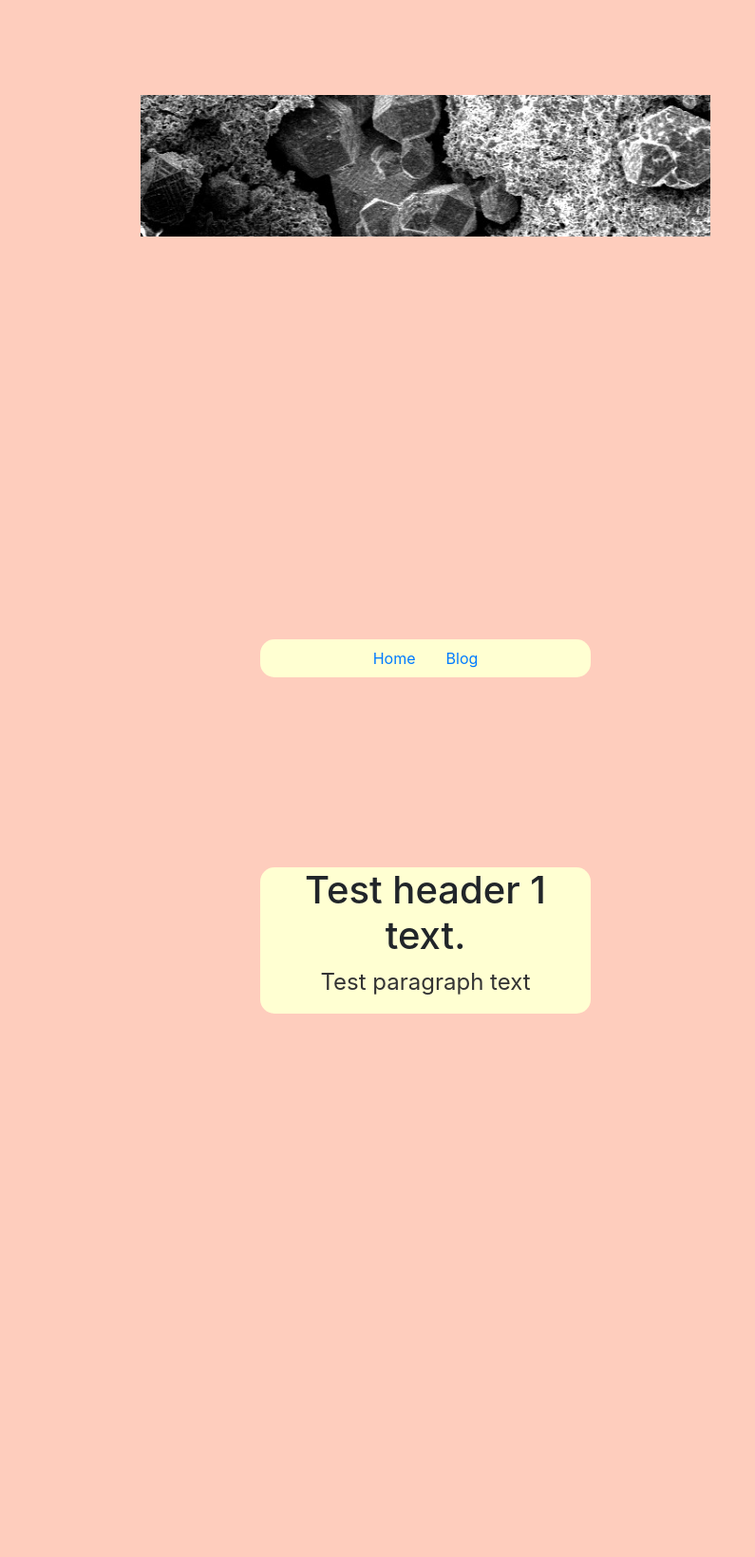
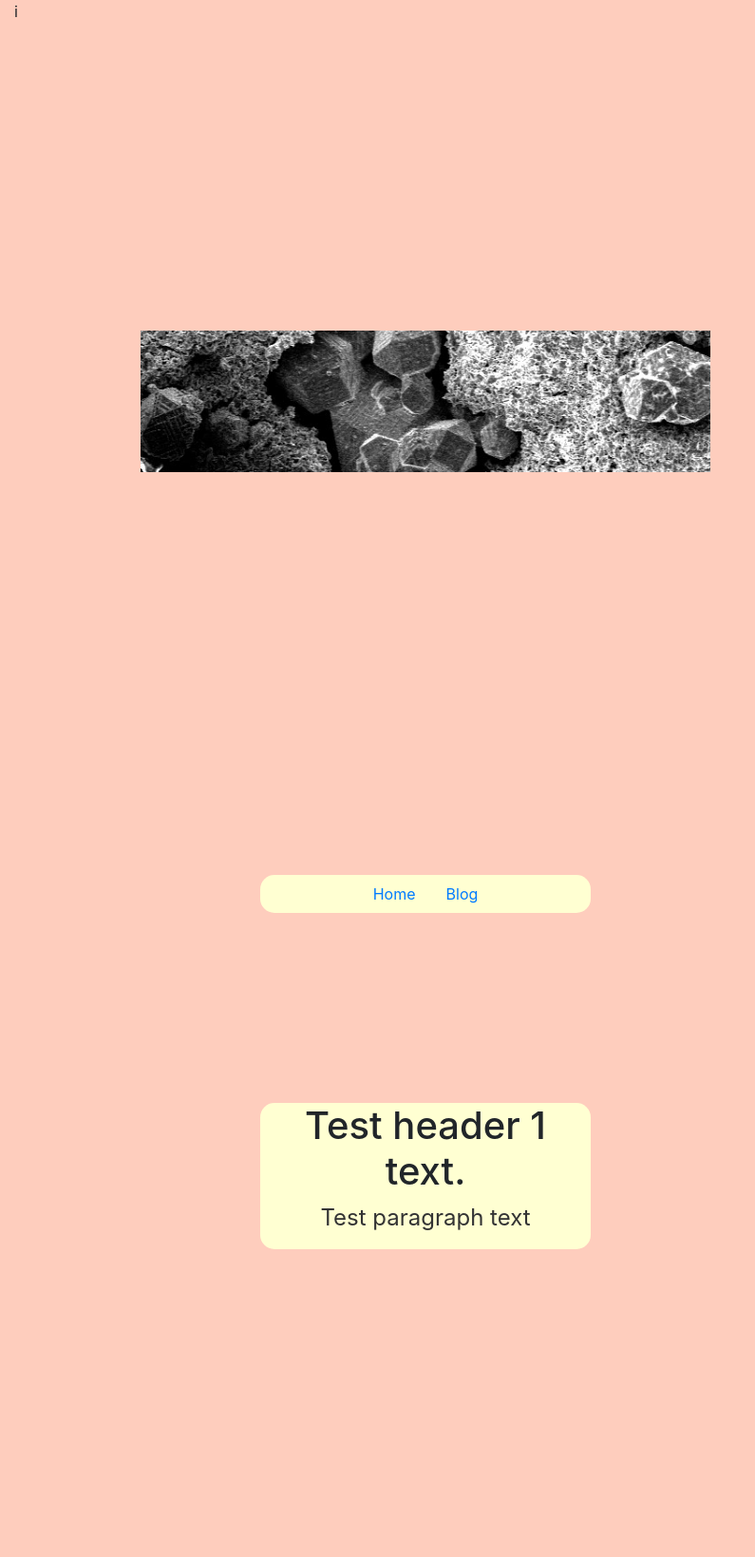
Before and after one commit to emilyripka/nano_NMR, a Jekyll site: the page built from index.html, in a window 1280 px wide. Shown: the whole page at 95% size, without its empty margins (0-795 px from the left). Built offline with Jekyll 4.4.1, drawn with Linux system fonts in a browser that asks for light colours; before the commit the page ends 1391 px from its top, so only the background shows below that.

Commit message:
spacing edit

```diff
--- a/_layouts/default.html
+++ b/_layouts/default.html
@@ -16,6 +16,11 @@
    </head>
    <body style='background:#fecdbd'>
       <div class='container-fluid'>
+i	 <div class='row'>
+	    <div class='col-xl'>
+	       &nbsp;
+ 	    </div>
+	 </div>
          <div class="row" style="border: none">
             <div class="col-sm-12" align="center">
                <img src="/nano_NMR/images/SEMbanner.jpg" class="img-fluid"
```
